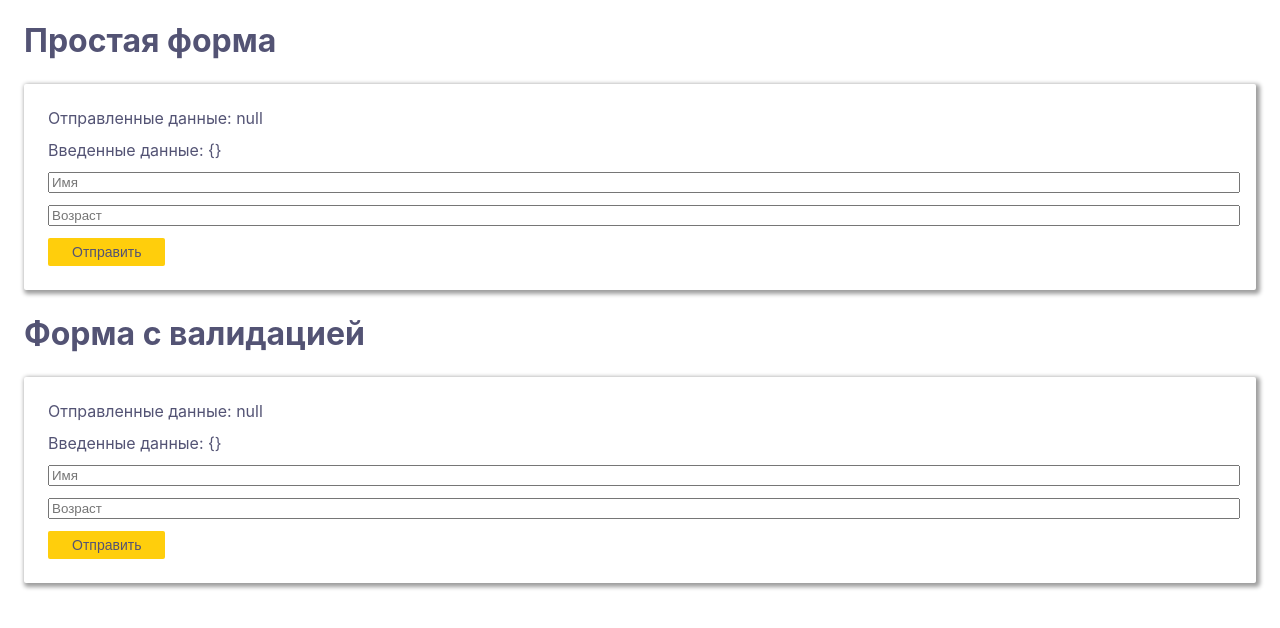
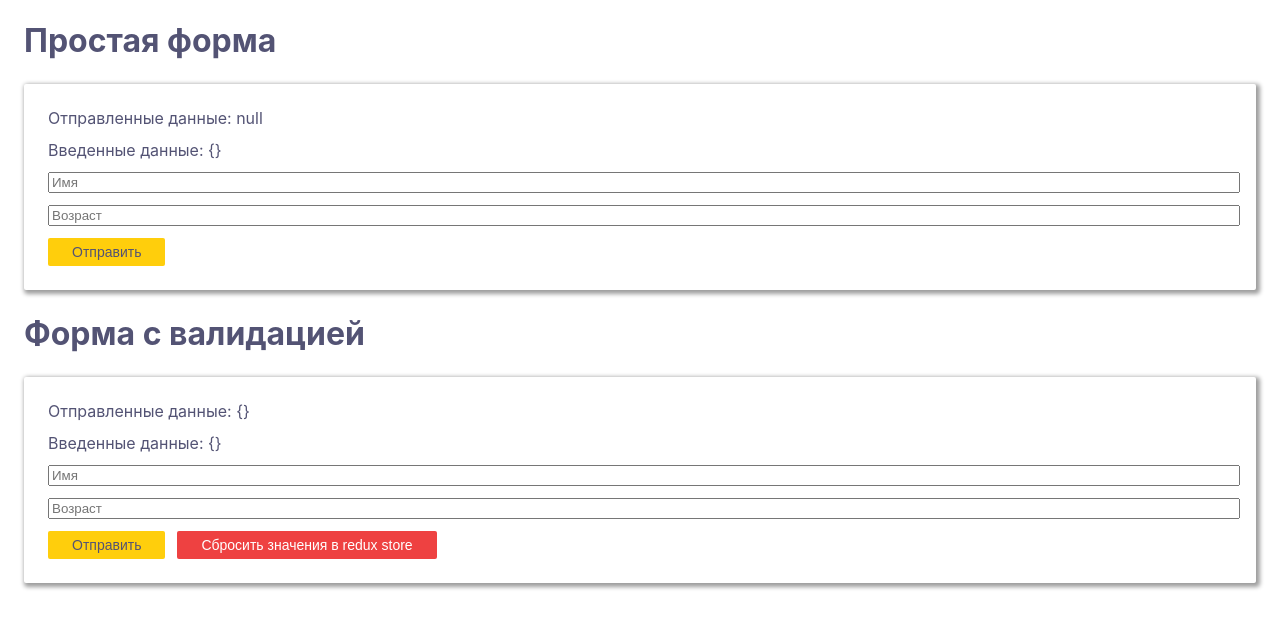
Before and after one commit to Altairko/im-internship, a React app: page /redux-form in a window 1280 px wide. Shown: the top 628 px of the page. Built offline with nearby package versions, Linux system fonts and the light colour scheme.

Commit message:
feat: добавил связь формы валидации с redux store

```diff
--- a/src/containers/App/App.css
+++ b/src/containers/App/App.css
@@ -59,6 +59,11 @@ body {
   background: #fde078;
 }
 
+.form button:focus {
+  outline: none;
+  box-shadow: 0 0 10px 0 #ffd73b;
+}
+
 .form > .data {
   display: block;
   width: 100%;
@@ -68,3 +73,21 @@ body {
 .redux-form h1 {
   margin-left: 24px;
 }
+
+.reset-button {
+  margin: 0 12px;
+  color: #fff !important;
+  background: #ee4141 !important;
+}
+
+.reset-button:hover {
+  background: #fc6060 !important;
+}
+
+.reset-button:active {
+  background: #ee4141 !important;
+}
+
+.reset-button:focus {
+  box-shadow: 0 0 10px 0 #ee4141 !important;
+}
--- a/src/containers/Statefull/ValidateReduxForm/ValidateReduxForm.jsx
+++ b/src/containers/Statefull/ValidateReduxForm/ValidateReduxForm.jsx
@@ -4,27 +4,31 @@ import { formValueSelector, Field } from "redux-form";
 import { connect } from "react-redux";
 import { validateNotEmpty, validateNumber } from "../../../utilities/validates/validates";
 import { InputField } from "../../../components/fields/InputField/InputField";
+import { getUserData } from "../../../store/userData/userData.selector";
+import { addUserData, resetUserData } from "../../../store/userData/userData.action";
 
 const formName = "validateReduxForm";
 const selector = formValueSelector(formName);
 
 class ValidateReduxForm extends React.PureComponent {
   static mapStateToProps = state => ({
-    formValues: selector(state, "name", "age")
+    formValues: selector(state, "name", "age"),
+    userData: getUserData(state)
   });
 
   constructor(props) {
     super(props);
 
     this.setFormValues = this.setFormValues.bind(this);
-
-    this.state = {
-      values: null
-    };
+    this.resetFormValues = this.resetFormValues.bind(this);
   }
 
   setFormValues(values) {
-    this.setState({ values });
+    this.props.dispatch(addUserData(values));
+  }
+
+  resetFormValues() {
+    this.props.dispatch(resetUserData());
   }
 
   render() {
@@ -32,7 +36,7 @@ class ValidateReduxForm extends React.PureComponent {
       <div>
         <h1>Форма с валидацией</h1>
         <Form formSubmit={this.setFormValues} form={formName}>
-          <div className="data">Отправленные данные: {JSON.stringify(this.state.values)}</div>
+          <div className="data">Отправленные данные: {JSON.stringify(this.props.userData)}</div>
           <div className="data">Введенные данные: {JSON.stringify(this.props.formValues)}</div>
           <Field
             name="name"
@@ -49,6 +53,9 @@ class ValidateReduxForm extends React.PureComponent {
             validate={[validateNotEmpty, validateNumber]}
           />
           <button type="submit">Отправить</button>
+          <button type="button" className="reset-button" onClick={this.resetFormValues}>
+            Сбросить значения в redux store
+          </button>
         </Form>
       </div>
     );
--- a/src/store/index.js
+++ b/src/store/index.js
@@ -1,8 +1,10 @@
 import { root } from "./root/root.reducer";
 import { createStore, combineReducers } from "redux";
 import { reducer as formReducer } from "redux-form";
+import { userData } from "./userData/userData.reducer";
 const rootReducer = combineReducers({
   root,
+  userData,
   form: formReducer
 });
 export const store = createStore(
--- /dev/null
+++ b/src/store/userData/userData.action.js
@@ -0,0 +1,10 @@
+export const ADD_USER_DATA = "ADD_USER_DATA";
+export const RESET_USER_DATA = "RESET_USER_DATA";
+export const addUserData = params => ({
+  type: ADD_USER_DATA,
+  payload: params
+});
+
+export const resetUserData = () => ({
+  type: RESET_USER_DATA
+});
--- /dev/null
+++ b/src/store/userData/userData.reducer.js
@@ -0,0 +1,14 @@
+import { ADD_USER_DATA, RESET_USER_DATA } from "./userData.action";
+export function userData(state = {}, action) {
+  switch (action.type) {
+    case ADD_USER_DATA:
+      return {
+        ...state,
+        ...action.payload
+      };
+    case RESET_USER_DATA:
+      return {};
+    default:
+      return state;
+  }
+}
--- /dev/null
+++ b/src/store/userData/userData.selector.js
@@ -0,0 +1 @@
+export const getUserData = state => state["userData"];
```
